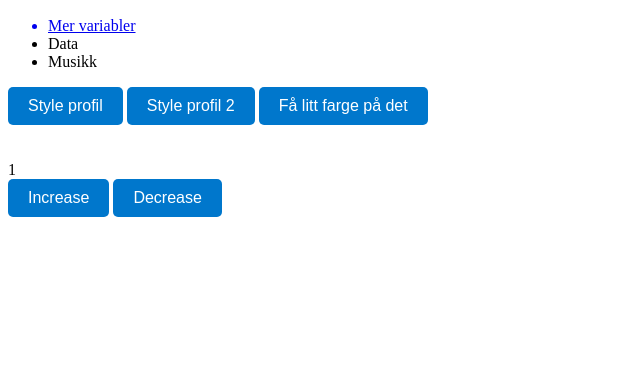
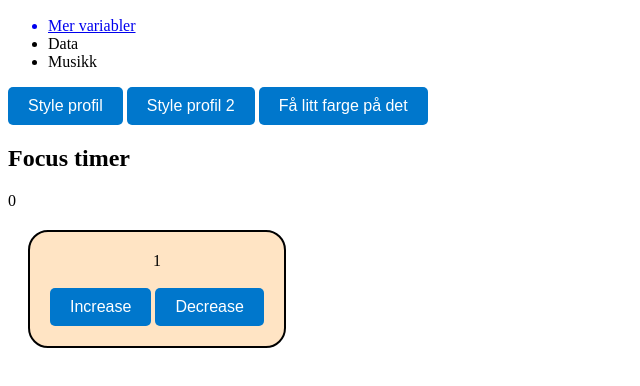
Before and after one commit to rexol1700/ReadySetGet, a plain HTML site: page index.html in a window 1280 px wide. Shown: the part 322-708 px from the top of the page, without its empty margins (0-640 px from the left). Drawn offline with Linux system fonts and the light colour scheme.

Commit message:
forsøk på timer

```diff
--- a/index.html
+++ b/index.html
@@ -26,16 +26,33 @@
 
 
     <button onclick="changeBackgroundColor()">Få litt farge på det</button>
-    <br>
-    <br>
-    <br>
-    <div
-     id="Nummer">1</div>
+
+    <div>
+        <h2>Focus timer</h2>
+        <div id="clock">0</div>
+
+    </div>
+
+    <div class="infobox">
+        <div
+        id="Nummer">1</div>
+        <br>
+        <button onclick="increaseNumber()">Increase</button>
+        <button class="button"onclick="decreaseNumber()">Decrease</button>
+   </div>
+   <script>
 
 
-    <button onclick="increaseNumber()">Increase</button>
-    <button class="button"onclick="decreaseNumber()">Decrease</button>
-    <script>
+        teller = 0;
+
+        function updatetimer(){
+            teller++;
+            document.getElementById("clock").innerHTML = teller;
+        }
+
+        const timer = setInterval(updatetimer, 9999);
+
+
         let nummerDiv = document.getElementById("Nummer")
 
         function increaseNumber(){
--- a/style.css
+++ b/style.css
@@ -41,7 +41,9 @@ button {
     border: black 2px solid;
     border-radius: 20px;
     margin: 20px;
-    padding: 10px;
+    padding: 20px;
     background-color: bisque;
+    display: inline-block;
+    text-align: center;
 
 }
```
